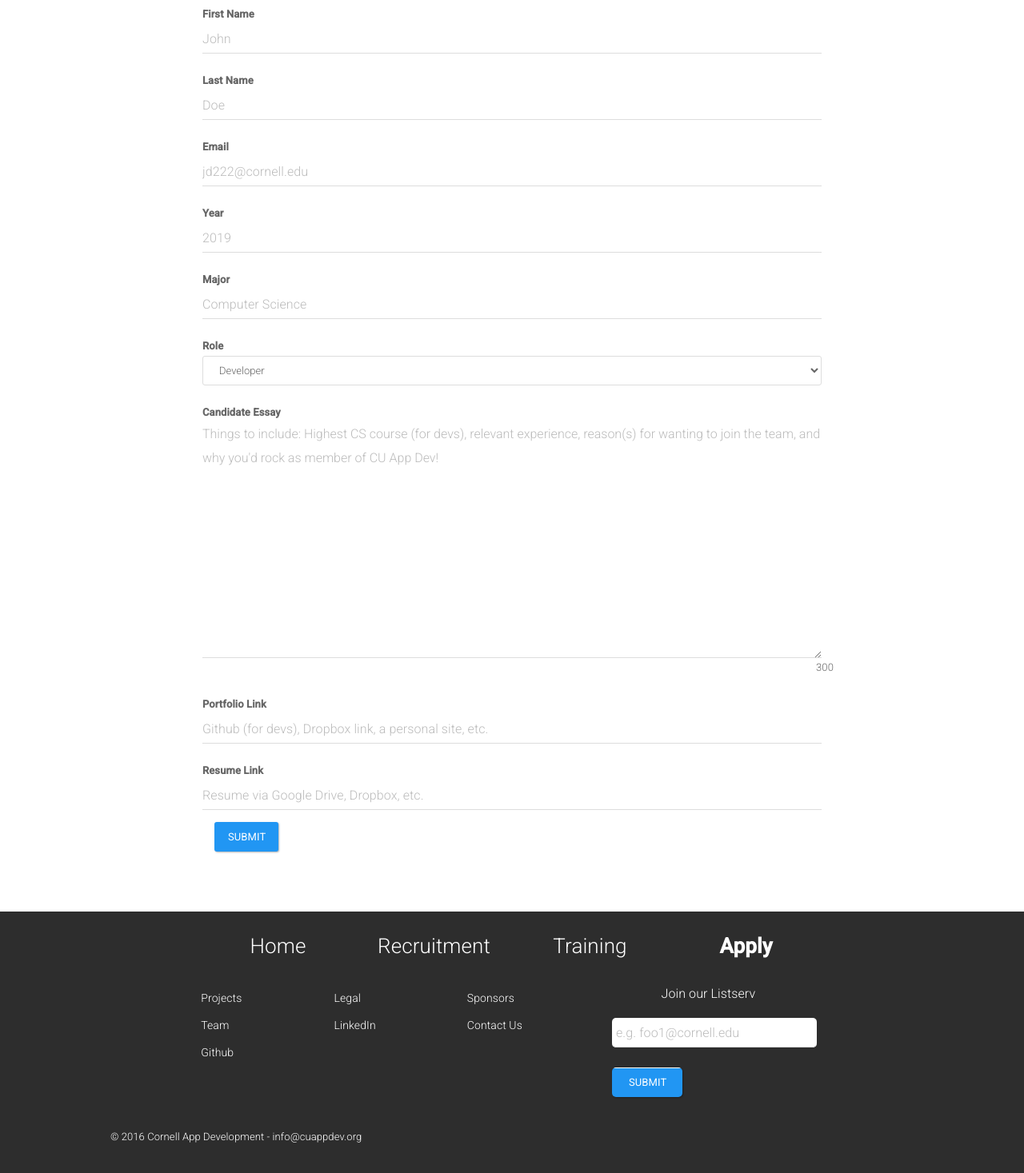
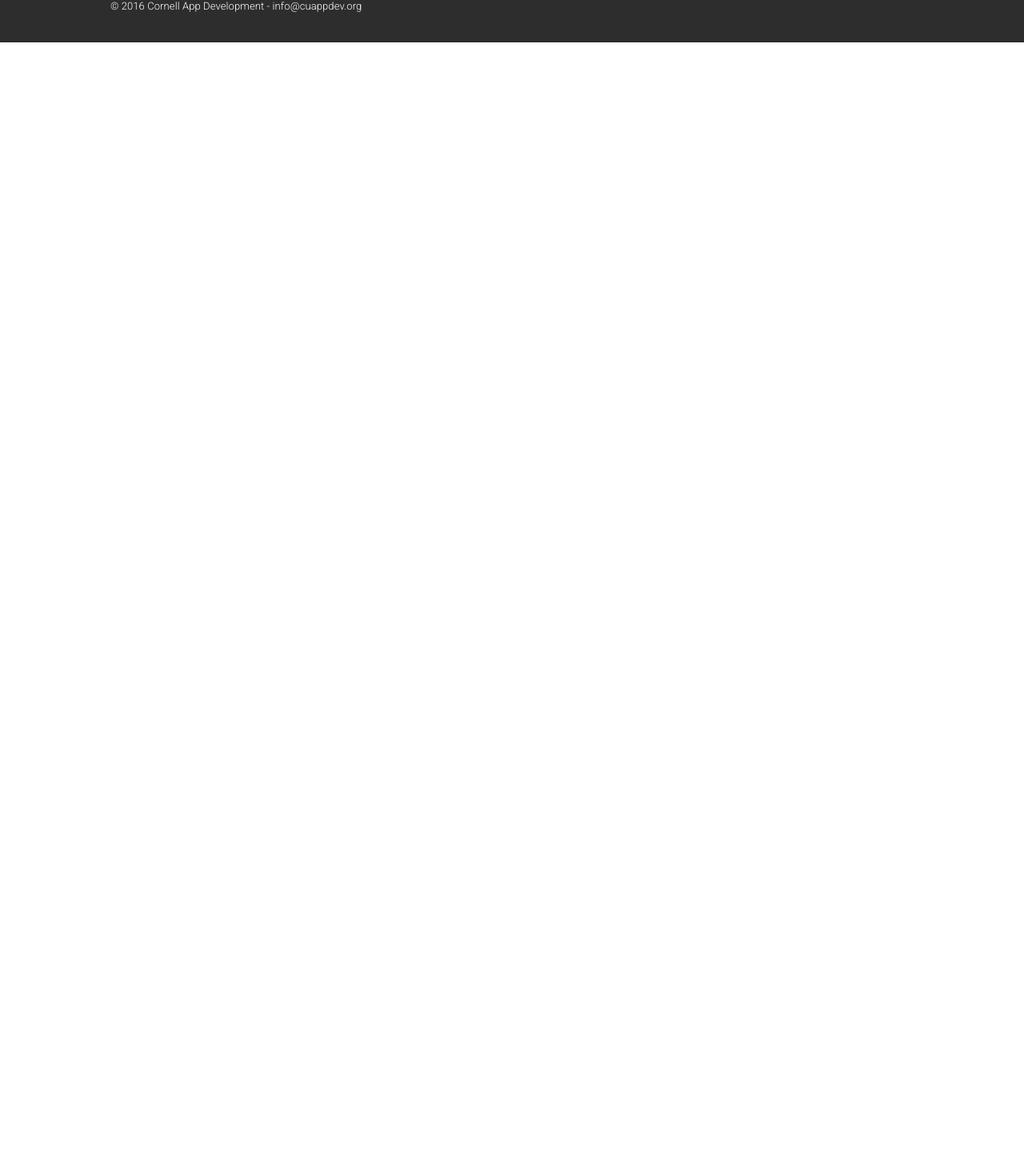
Before and after one commit to Jma353/CuAppSite-Django, a Django app: page /application/core-team in a window 1280 px wide. Shown: the part 627-2094 px from the top of the page at 80% size. After the commit the page ends 680 px from the top, so only its background shows below. Run offline with Django 3.2, Linux system fonts and the light colour scheme; some libraries are stand-ins or nearby versions.

Commit message:
HALT THE SUBMISSIONS

```diff
--- a/cuappsite/views.py
+++ b/cuappsite/views.py
@@ -40,8 +40,8 @@
 
 
 # THE DEADLINE TO SUBMIT
-# Bool to use: limit > datetime.datetime.now()
-limit = datetime.datetime(year=2016, month=2, day=8) # 2.8.2016
+# Bool to use:
+limit = datetime.datetime(year=2016, month=2, day=10) # 2.8.2016
 
 # For the access code of Candidate and Trainee
 def generate_random_key(length):
@@ -210,7 +210,7 @@
 								'email_form': self.email_form,
 								'user_form': self.user_form,
 								'trainee_form': self.trainee_form,
-								'can_submit': True # True if can submit, false if otherwise
+								'can_submit': limit > datetime.datetime.now() # True if can submit, false if otherwise
 							}
 		return HttpResponse(template.render(context, request))
 
@@ -273,7 +273,7 @@
 								'email_form': self.email_form,
 								'user_form': self.user_form,
 								'candidate_form': self.candidate_form,
-								'can_submit': True
+								'can_submit': limit > datetime.datetime.now()
 							}
 
 		return HttpResponse(template.render(context, request))
--- a/templates/core-team.html
+++ b/templates/core-team.html
@@ -13,6 +13,7 @@
 {% block content %}
 
 
+{% if can_submit %}
 
 <div class="core-team">
 	<p class="text text-large text-white core-text-top">Join Our Core Team</p>
@@ -65,6 +66,11 @@
 
 </div>
 
+{% else %}
+<div class="white-barz">
+	<div class="slogan text-center">Applications have closed for Spring 2016</div>
+</div>
+{% endif %}
 
 
 {% endblock %}
```
Also changed, not shown: templates/training-program.html (+8 -1 lines), 1 other file.
